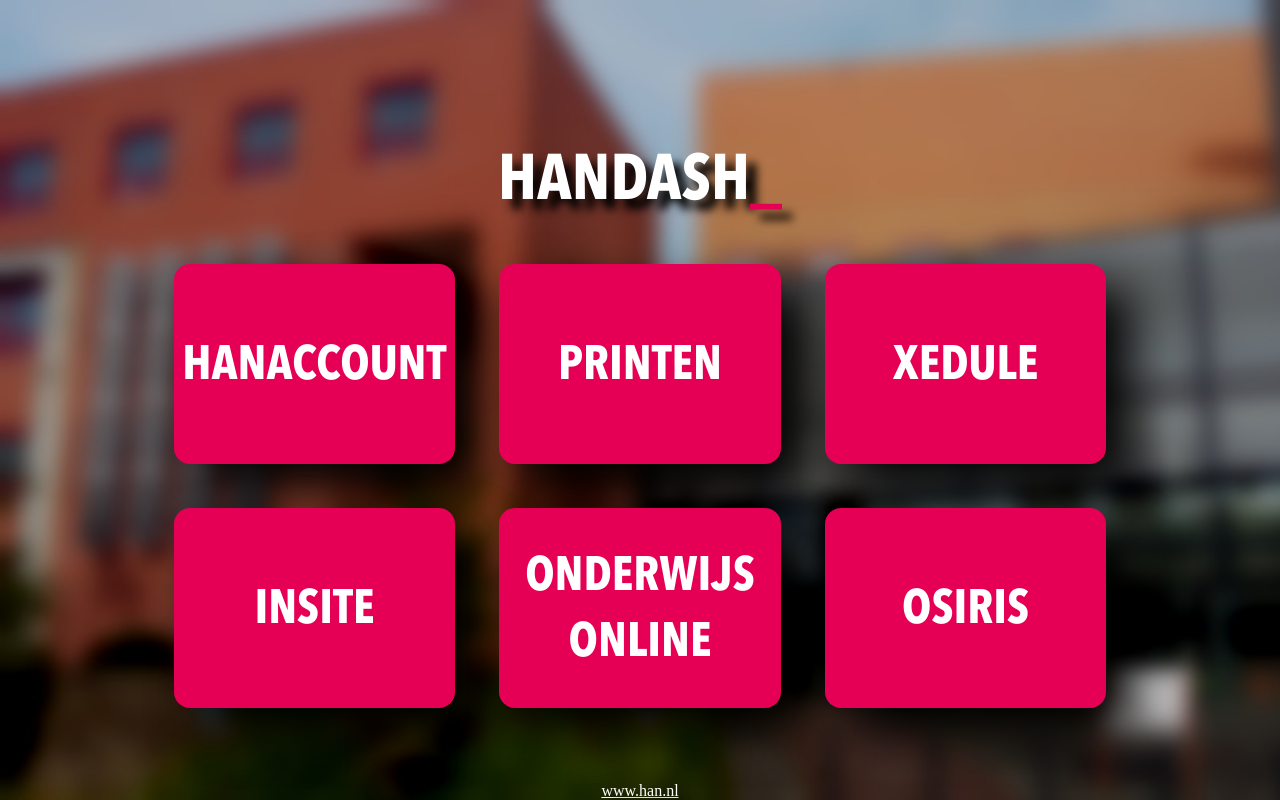
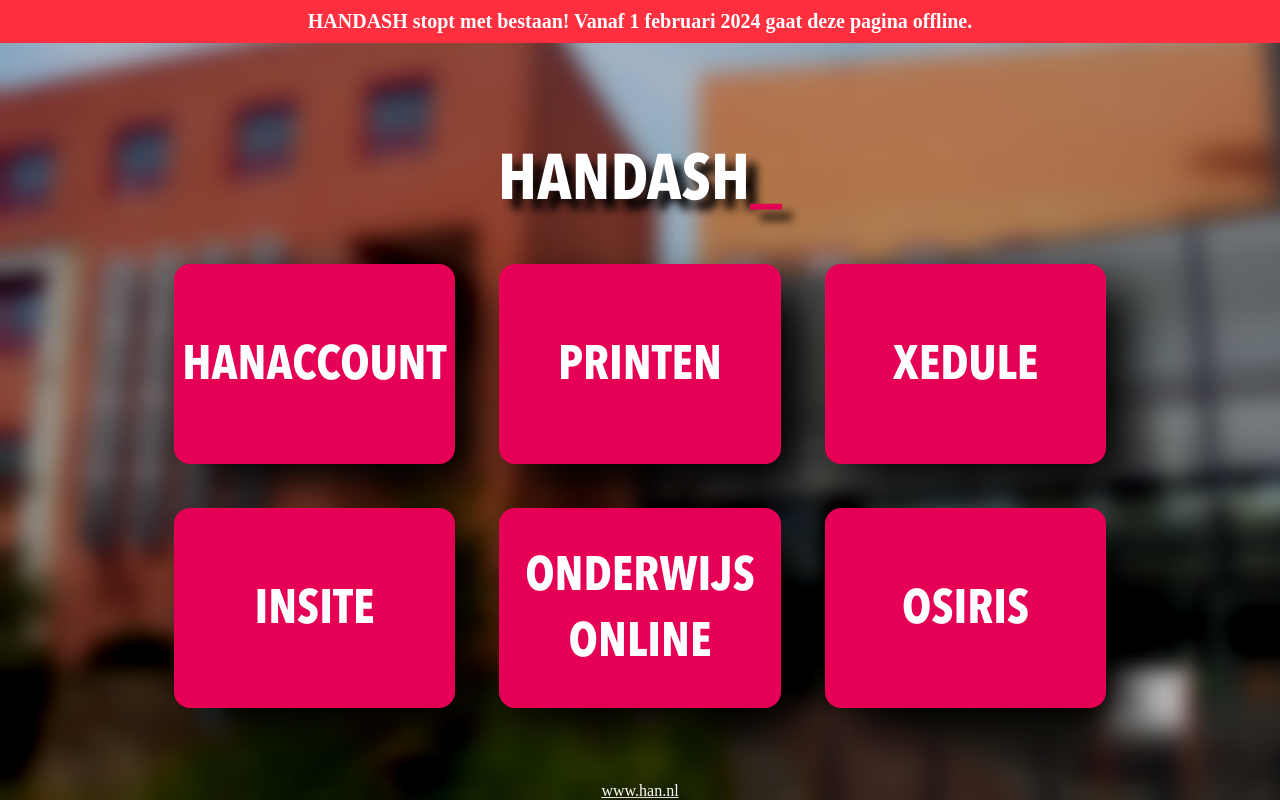
Before and after one commit to jxpsert/handash, a plain HTML site: page index.html in a window 1280 px wide. Drawn offline with Linux system fonts and the light colour scheme; a web font is replaced by a local one.

Commit message:
Added going offline notice

```diff
--- a/index.html
+++ b/index.html
@@ -7,6 +7,7 @@
 </head>
 
 <body>
+    <div class="alert">HANDASH stopt met bestaan! Vanaf 1 februari 2024 gaat deze pagina offline.</div>
     <center>
         <h1 class="toptext">HANDASH<span class="hanpink">_</span></h1>
 
--- a/style.css
+++ b/style.css
@@ -99,6 +99,23 @@ footer a {
   color: #ffffff;
 }
 
+.alert {
+  position: absolute;
+  top: 0;
+  left: 0;
+  width: 100%;
+  padding-left: auto;
+  padding-right: auto;
+  padding-top: 0.5em;
+  padding-bottom: 0.5em;
+  text-align: center;
+  color: #ffffff;
+  background-color: #ff2f40;
+  font-family: "Avenir Next Medium";
+  font-weight: bold;
+  font-size: 1.25em;
+}
+
 @media screen and (max-width: 800px) {
   footer a {
     display: none;
```
Also changed, not shown: aim/index.html (+1 -0 lines).
